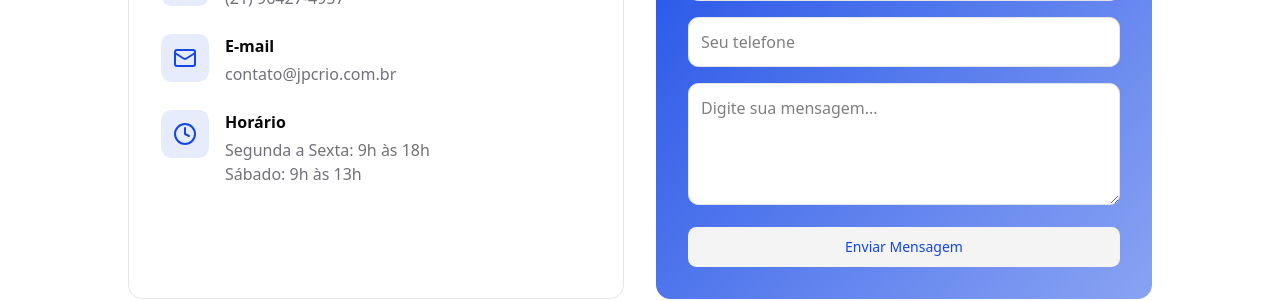
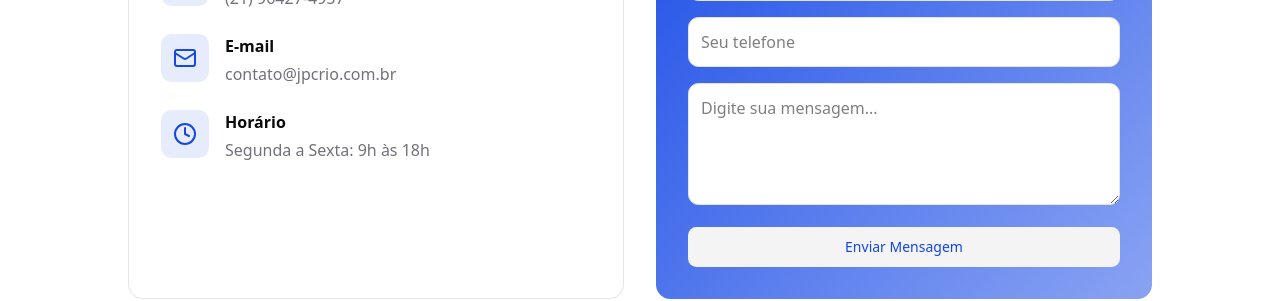
Before and after one commit to Munizleonardo/project-jpc, a Next.js app: page / in a window 1280 px wide. Shown: the part 3456-3757 px from the top of the page. Built offline with nearby package versions, Linux system fonts and the light colour scheme.

Commit message:
fix: contact section

```diff
--- a/app/_components/ContactSection.tsx
+++ b/app/_components/ContactSection.tsx
@@ -61,8 +61,7 @@ export default function ContactSection() {
                 <div>
                   <h4 className="font-semibold text-card-foreground mb-1">Horário</h4>
                   <p className="text-muted-foreground">
-                    Segunda a Sexta: 9h às 18h<br />
-                    Sábado: 9h às 13h
+                    Segunda a Sexta: 9h às 18h
                   </p>
                 </div>
               </div>
```
